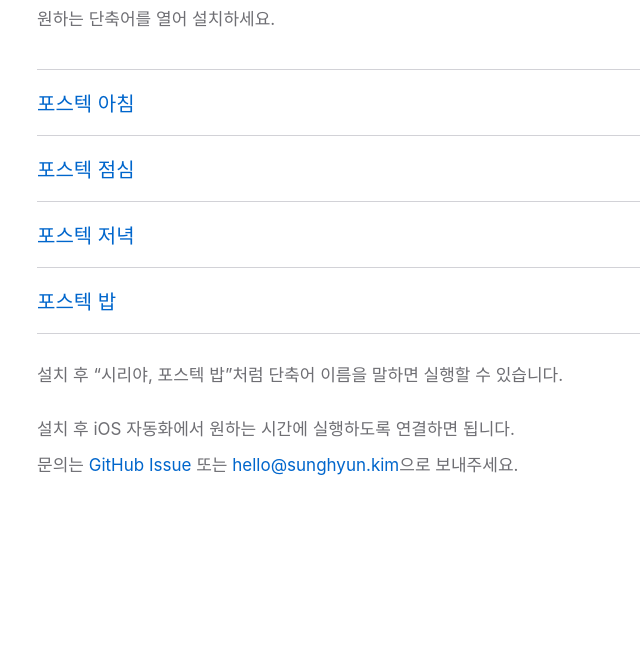
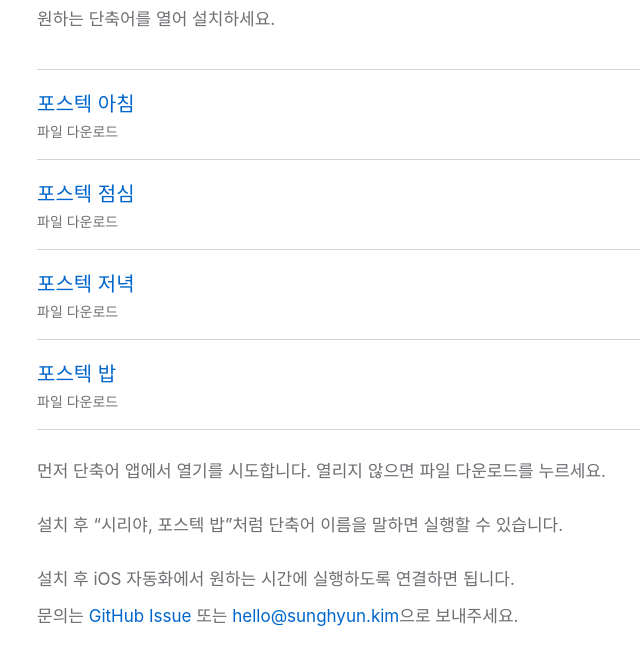
Before and after one commit to hellosunghyun/postech-dining-shortcut, a website: page docs/index.html in a window 1280 px wide. Shown: the part 121-786 px from the top of the page, without its empty margins (263-903 px from the left). Drawn offline with Linux system fonts and the light colour scheme.

Commit message:
docs: 단축어 앱 열기 링크 추가

```diff
--- a/docs/index.html
+++ b/docs/index.html
@@ -17,27 +17,40 @@
 
       <ul class="downloads">
         <li>
-          <a href="https://github.com/hellosunghyun/postech-dining-shortcut/releases/download/latest/postech-breakfast.shortcut">
+          <a href="shortcuts://import-shortcut/?url=https%3A%2F%2Fgithub.com%2Fhellosunghyun%2Fpostech-dining-shortcut%2Freleases%2Fdownload%2Flatest%2Fpostech-breakfast.shortcut">
             포스텍 아침
+          </a>
+          <a class="fallback" href="https://github.com/hellosunghyun/postech-dining-shortcut/releases/download/latest/postech-breakfast.shortcut">
+            파일 다운로드
           </a>
         </li>
         <li>
-          <a href="https://github.com/hellosunghyun/postech-dining-shortcut/releases/download/latest/postech-lunch.shortcut">
+          <a href="shortcuts://import-shortcut/?url=https%3A%2F%2Fgithub.com%2Fhellosunghyun%2Fpostech-dining-shortcut%2Freleases%2Fdownload%2Flatest%2Fpostech-lunch.shortcut">
             포스텍 점심
+          </a>
+          <a class="fallback" href="https://github.com/hellosunghyun/postech-dining-shortcut/releases/download/latest/postech-lunch.shortcut">
+            파일 다운로드
           </a>
         </li>
         <li>
-          <a href="https://github.com/hellosunghyun/postech-dining-shortcut/releases/download/latest/postech-dinner.shortcut">
+          <a href="shortcuts://import-shortcut/?url=https%3A%2F%2Fgithub.com%2Fhellosunghyun%2Fpostech-dining-shortcut%2Freleases%2Fdownload%2Flatest%2Fpostech-dinner.shortcut">
             포스텍 저녁
+          </a>
+          <a class="fallback" href="https://github.com/hellosunghyun/postech-dining-shortcut/releases/download/latest/postech-dinner.shortcut">
+            파일 다운로드
           </a>
         </li>
         <li>
-          <a href="https://github.com/hellosunghyun/postech-dining-shortcut/releases/download/latest/postech-all.shortcut">
+          <a href="shortcuts://import-shortcut/?url=https%3A%2F%2Fgithub.com%2Fhellosunghyun%2Fpostech-dining-shortcut%2Freleases%2Fdownload%2Flatest%2Fpostech-all.shortcut">
             포스텍 밥
+          </a>
+          <a class="fallback" href="https://github.com/hellosunghyun/postech-dining-shortcut/releases/download/latest/postech-all.shortcut">
+            파일 다운로드
           </a>
         </li>
       </ul>
 
+      <p class="note">먼저 단축어 앱에서 열기를 시도합니다. 열리지 않으면 파일 다운로드를 누르세요.</p>
       <p class="note">
         설치 후 “시리야, 포스텍 밥”처럼 단축어 이름을 말하면 실행할 수 있습니다.
       </p>
--- a/docs/styles.css
+++ b/docs/styles.css
@@ -49,10 +49,17 @@ p {
 
 .downloads a {
   display: block;
-  padding: 18px 0;
+  padding: 18px 0 4px;
   color: var(--blue);
   font-size: 20px;
   text-decoration: none;
+}
+
+.downloads .fallback {
+  display: inline-block;
+  padding: 0 0 18px;
+  color: var(--muted);
+  font-size: 14px;
 }
 
 .downloads a:hover {
```
Also changed, not shown: README.md.
